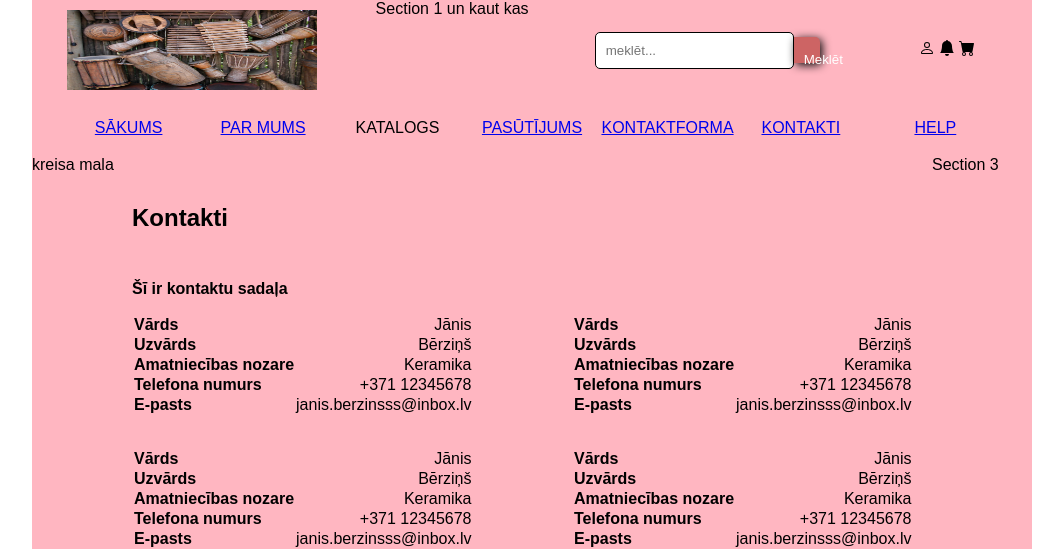
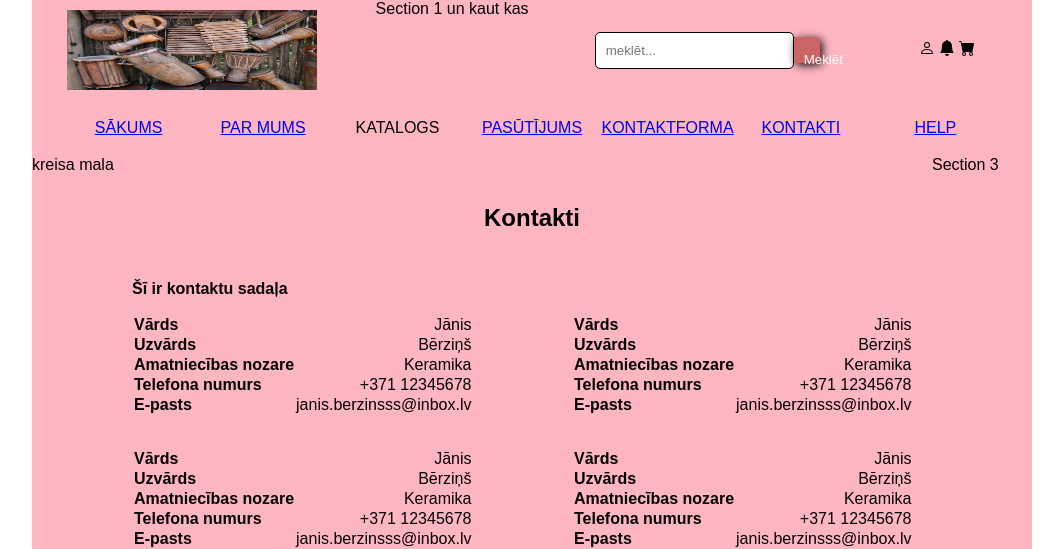
Before and after one commit to EgilsKrainis/amatiii, a PHP site: page /project/amatii/Kontakti.html in a window 1280 px wide. Shown: the top 549 px of the page, without its empty margins (108-1171 px from the left). Run offline with PHP 8.4, Linux system fonts and the light colour scheme.

Commit message:
implemented text centering

```diff
--- a/amatii/Kontakti.html
+++ b/amatii/Kontakti.html
@@ -129,7 +129,7 @@
                             <h2>Kontakti</h2>
                             <h4><p>Šī ir kontaktu sadaļa</p></h4>
                         </div> -->
-                            <h2>Kontakti</h2>
+                    <h2 class="center-text">Kontakti</h2>
                     <h4><p>Šī ir kontaktu sadaļa</p></h4>
                     <div class="contacts-container">
                         <div class="contact">
--- a/amatii/trenins.css
+++ b/amatii/trenins.css
@@ -30,6 +30,10 @@ header {
   align-items: center;
   justify-content: space-around;
   height: 100px;
+}
+
+.center-text {
+  text-align: center;
 }
 
 .headerimg {
@@ -109,7 +113,6 @@ footer {
     grid-column-start: 1;
     grid-column-end: 3;
   } */
-
 
 /* MEKLĒŠANAS POGA */
 
```
Lines whose indentation alone changed are shown as unchanged.
